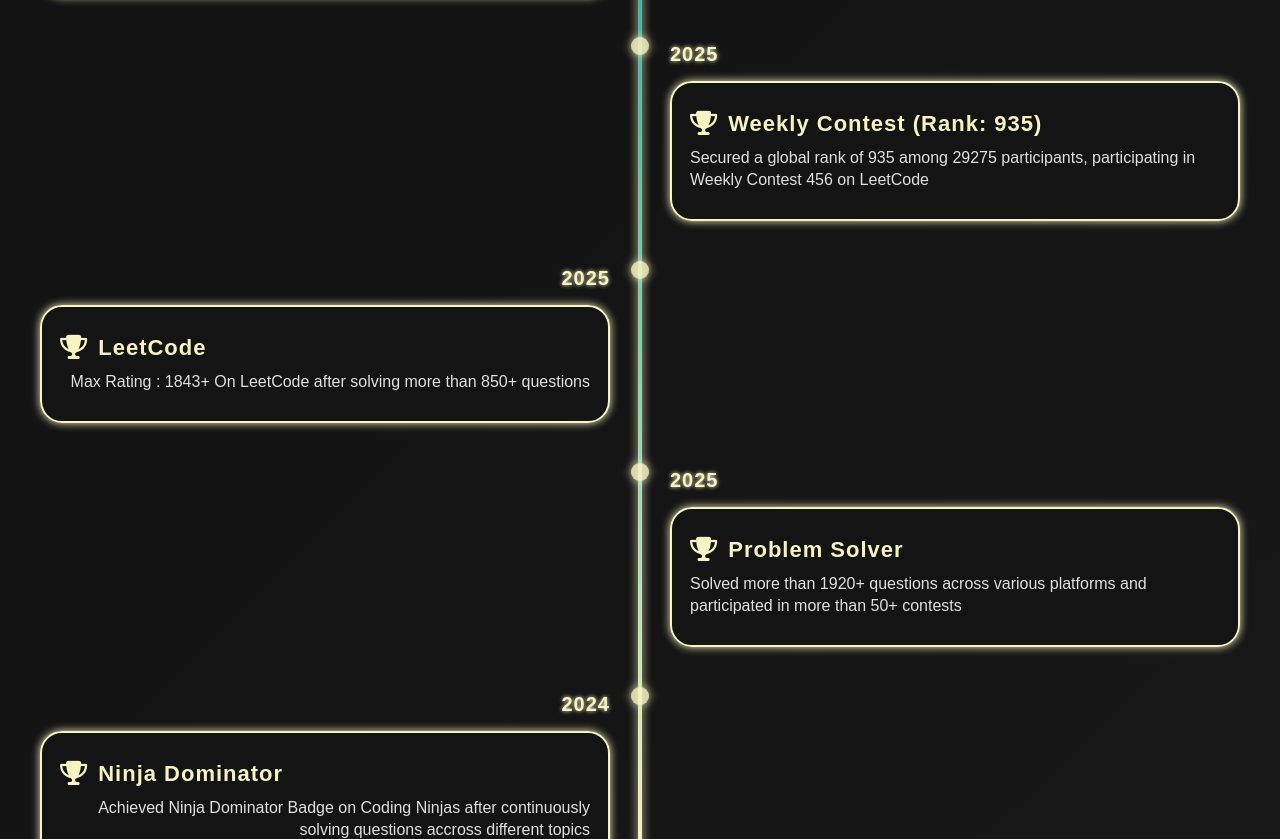
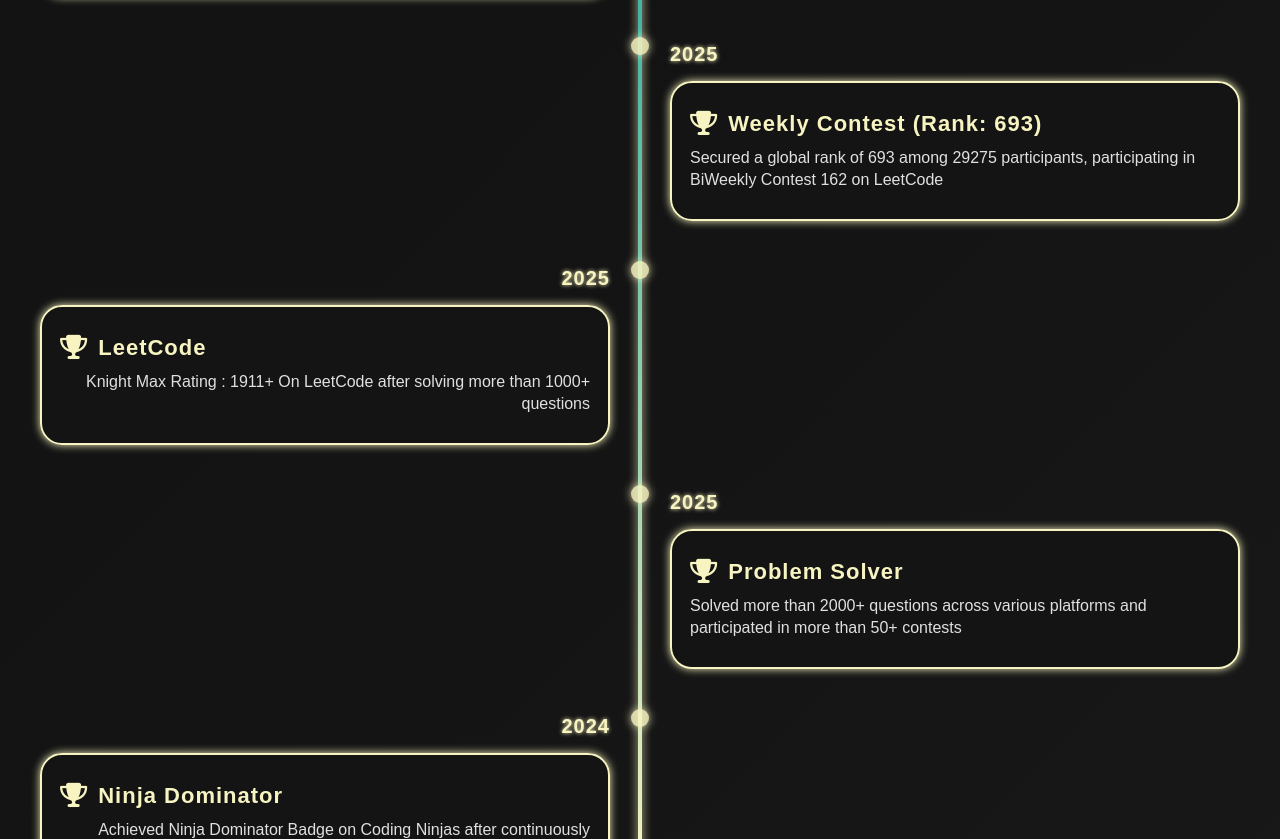
Before and after one commit to amberagrawal/portfolo, a plain HTML site: page index.html in a window 1280 px wide. Shown: the part 4925-5764 px from the top of the page. Drawn offline with Linux system fonts and the light colour scheme; a script that the page names is missing.

Commit message:
Update index.html

```diff
--- a/index.html
+++ b/index.html
@@ -44,7 +44,7 @@
           <a href="https://github.com/amberagrawal" target="_blank"
             ><i class="fab fa-github"></i
           ></a>
-          <a href="https://instagram.com/agrawalamber6" target="_blank"
+          <a href="https://instagram.com/amberagrawal06" target="_blank"
             ><i class="fab fa-instagram"></i
           ></a>
           <a href="https://wa.me/9589579895" target="_blank"
@@ -234,7 +234,7 @@
           <div class="achievement-date">2024</div>
           <div class="achievement-content">
             <h3><i class="fas fa-trophy"></i>3★ on CodeChef</h3>
-            <p>Max Rating : 1644+</p>
+            <p>Max Rating : 1750+</p>
             <p>
               Achieved 3★ rating on CodeChef with strong problem-solving skills
               in DSA and algorithms.
@@ -246,7 +246,7 @@
           <div class="achievement-date">2024</div>
           <div class="achievement-content">
             <h3><i class="fas fa-trophy"></i>Pupil On CodeForces</h3>
-            <p>Max Rating : 1263+</p>
+            <p>Max Rating : 1300+</p>
             <p>Reached Pupil On CodeForces</p>
           </div>
         </div>
@@ -308,10 +308,10 @@
           <div class="achievement-dot"></div>
           <div class="achievement-date">2025</div>
           <div class="achievement-content">
-            <h3><i class="fas fa-trophy"></i>Weekly Contest (Rank: 935)</h3>
+            <h3><i class="fas fa-trophy"></i>Weekly Contest (Rank: 693)</h3>
             <p>
-              Secured a global rank of 935 among 29275 participants,
-              participating in Weekly Contest 456 on LeetCode
+              Secured a global rank of 693 among 29275 participants,
+              participating in BiWeekly Contest 162 on LeetCode
             </p>
           </div>
         </div>
@@ -321,7 +321,8 @@
           <div class="achievement-content">
             <h3><i class="fas fa-trophy"></i>LeetCode</h3>
             <p>
-              Max Rating : 1843+ On LeetCode after solving more than 850+
+              Knight
+              Max Rating : 1911+ On LeetCode after solving more than 1000+
               questions
             </p>
           </div>
@@ -332,7 +333,7 @@
           <div class="achievement-content">
             <h3><i class="fas fa-trophy"></i>Problem Solver</h3>
             <p>
-              Solved more than 1920+ questions across various platforms and
+              Solved more than 2000+ questions across various platforms and
               participated in more than 50+ contests
             </p>
           </div>
```
